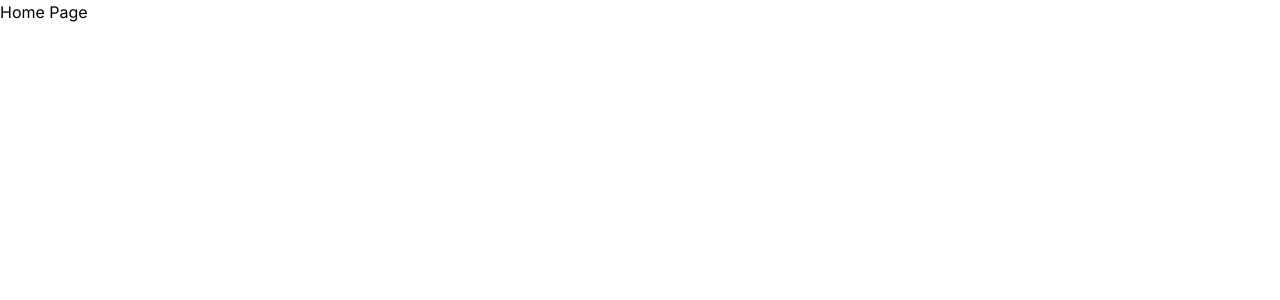
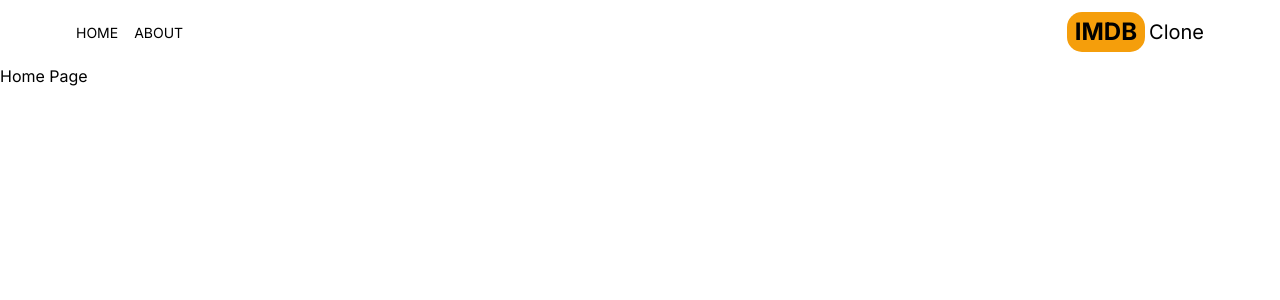
Before and after one commit to Gonzalesman53/movie_app, a Next.js app: page / in a window 1280 px wide. Shown: the top 300 px of the page. Built offline with nearby package versions, Linux system fonts and the light colour scheme.

Commit message:
add header and styling

```diff
--- a/src/app/layout.js
+++ b/src/app/layout.js
@@ -1,5 +1,6 @@
 import { Inter } from "next/font/google";
 import "./globals.css";
+import Header from "@/components/Header";
 
 
 const inter = Inter({ subsets: ["latin"] });
@@ -12,7 +13,10 @@
 export default function RootLayout({ children }) {
   return (
     <html lang="en">
-      <body className={inter.className}>{children}</body>
+      <body className={inter.className}>
+        <Header />
+        {children}
+        </body>
     </html>
   );
 }
--- /dev/null
+++ b/src/components/Header.jsx
@@ -0,0 +1,20 @@
+import Link from "next/link";
+import MenuItem from "./MenuItem";
+import {AiFillHome} from "react-icons/ai";
+import {BsFillInfoCircleFill} from "react-icons/bs";
+
+function Header() {
+  return (
+    <div className="flex justify-between items-center p-3 max-w-6xl mx-auto">
+      <div className="flex gap-4">
+        <MenuItem title="home" address="/" Icon={AiFillHome} />
+        <MenuItem title="about" address="/about" Icon={BsFillInfoCircleFill} />
+      </div>
+      <Link href="/" className="flex gap-1 items-center">
+        <span className="text-2xl font-bold bg-amber-500 py-1 px-2 rounded-[15px]">IMDB</span>
+        <span className="text-xl hidden sm:inline">Clone</span>
+      </Link>
+    </div>
+  );
+}
+export default Header;
--- /dev/null
+++ b/src/components/MenuItem.jsx
@@ -0,0 +1,13 @@
+import Link from "next/link";
+
+function MenuItem({title, address, Icon}) {
+  return (
+    <Link href={address}>
+      <div className="hover:text-amber-500">
+        <Icon className="text-2xl sm:hidden" />
+        <p className="uppercase hidden sm:inline text-sm">{title}</p>
+      </div>
+    </Link>
+  )
+}
+export default MenuItem;
```
Also changed, not shown: package.json (+5 -4 lines), 1 other file (tests, documents, lock files or other folders).
